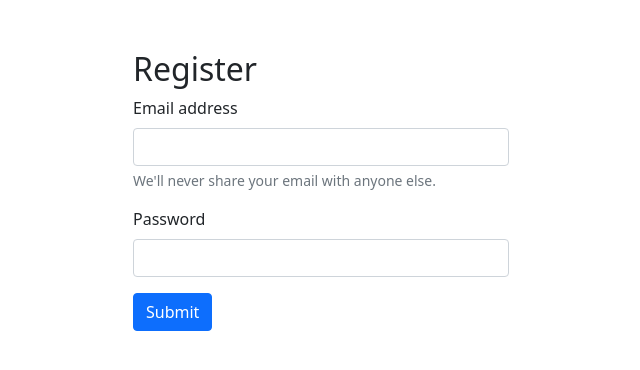
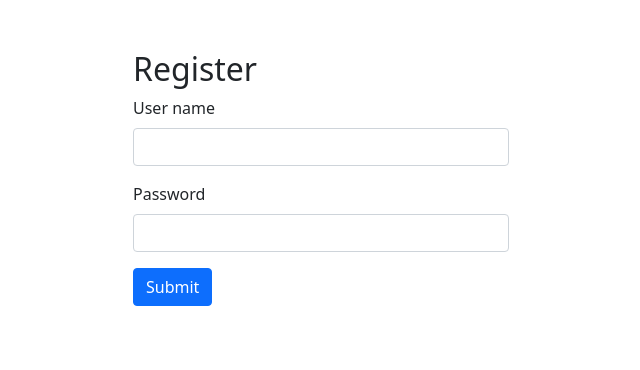
Before and after one commit to Krzys01k/BD2021-gamedb-neo4j, a Flask app: page /register in a window 1280 px wide. Shown: the part 56-426 px from the top of the page, without its empty margins (319-959 px from the left). Run offline with Flask 2, Linux system fonts and the light colour scheme.

Commit message:
zmiana emaila na nazwę, haszowanie haseł

```diff
--- a/FlaskApp/Templates/register.html
+++ b/FlaskApp/Templates/register.html
@@ -5,13 +5,12 @@
     <h2>Register</h2>
     <form action = "register" method = "POST">
       <div class="mb-3">
-        <label for="exampleInputEmail1" class="form-label">Email address</label>
-        <input type="email" class="form-control" id="exampleInputEmail1" aria-describedby="emailHelp" name="email">
-        <div id="emailHelp" class="form-text">We'll never share your email with anyone else.</div>
+        <label for="InputName" class="form-label" >User name</label>
+        <input class="form-control" id="InputName" name="name">
       </div>
       <div class="mb-3">
-        <label for="exampleInputPassword1" class="form-label">Password</label>
-        <input type="password" class="form-control" id="exampleInputPassword1" name="passwd">
+        <label for="InputPassword" class="form-label">Password</label>
+        <input type="password" class="form-control" id="InputPassword" name = "password">
       </div>
       <button type="submit" class="btn btn-primary">Submit</button>
     </form>
--- a/FlaskApp/app.py
+++ b/FlaskApp/app.py
@@ -1,6 +1,8 @@
 from flask import *
 from neo4j import GraphDatabase, basic_auth
-from os import *
+import hashlib
+import binascii
+import os
 
 app = Flask(__name__)
 app.config['SECRET_KEY'] = 'C2HWGVoMGfNTBsrYQg8EcMrdTimkZfAb'
@@ -9,6 +11,27 @@ name = ""
 driver = GraphDatabase.driver(
   "bolt://34.201.249.196:7687",
   auth=basic_auth("neo4j", "grant-strains-leg"))
+
+
+def hash_password(password):
+    """Hash a password for storing."""
+    salt = hashlib.sha256(os.urandom(60)).hexdigest().encode('ascii')
+    pwdhash = hashlib.pbkdf2_hmac('sha512', password.encode('utf-8'),
+                                  salt, 100000)
+    pwdhash = binascii.hexlify(pwdhash)
+    return (salt + pwdhash).decode('ascii')
+
+
+def verify_password(stored_password, provided_password):
+    """Verify a stored password against one provided by user"""
+    salt = stored_password[:64]
+    stored_password = stored_password[64:]
+    pwdhash = hashlib.pbkdf2_hmac('sha512',
+                                  provided_password.encode('utf-8'),
+                                  salt.encode('ascii'),
+                                  100000)
+    pwdhash = binascii.hexlify(pwdhash).decode('ascii')
+    return pwdhash == stored_password
 
 
 def get_games():
@@ -39,19 +62,17 @@ def login():
     if request.method == 'POST':
         print("login form")
         with driver.session() as session:
-            nodes = session.run("MATCH (n:User{email:'%s', password:'%s'}) RETURN (n)" % (request.form.get("email"), request.form.get("passwd")))
-            print("MATCH (n:User{email:'%s', password:'%s'}) RETURN (n)" % (request.form.get("email"), request.form.get("passwd")))
-            # print(nodes.values().__len__())
-            # for i in range(-100,100):
-            #     if nodes.values().__len__() == i:
-            #         print("len is", i)
-            if nodes.values().__len__() == 1:
-                name = request.form.get("email")
-                message = "login successful"
+            nodes = session.run("MATCH (n:User{name:'%s'}) RETURN (n)" % request.form.get("name"))
+            nodes_data = nodes.data()
+            if nodes_data.__len__() == 1:
+                user = nodes_data[0]['n']
+                if verify_password(user['password'], request.form.get("password")):
+                    name = request.form.get("name")
+                    message = "login successful"
+                else:
+                    message = "login failed"
             else:
                 message = "login failed"
-
-
     return render_template("login.html", name=name, message=message)
 
 
@@ -62,14 +83,10 @@ def register():
 
     if request.method == 'POST':
         with driver.session() as session:
-            nodes = session.run("MATCH (n:User{email:'%s'}) RETURN (n)" % request.form.get("email"))
-            # print(nodes.values().__len__())
-            # for i in range(-100,100):
-            #     if nodes.values().__len__() == i:
-            #         print("len is", i)
+            nodes = session.run("MATCH (n:User{name:'%s'}) RETURN (n)" % request.form.get("name"))
             if nodes.values().__len__() == 0:
-                session.run("MERGE (n:User{email:'%s', password:'%s'}) RETURN (n)" % (request.form.get("email"), request.form.get("passwd")))
-                name = request.form.get("email")
+                session.run("MERGE (n:User{name:'%s', password:'%s'}) RETURN (n)" % (request.form.get("name"), hash_password(request.form.get("password"))))
+                name = request.form.get("name")
                 message = "register successful"
             else:
                 message = "register failed"
@@ -81,7 +98,6 @@ def register():
 def logout():
     global name
     name = ""
-    flash("Logged Out")
     return render_template("base.html", name=name, message="Logged Out")
 
 
```
Also changed, not shown: FlaskApp/Templates/login.html (+4 -5 lines).
